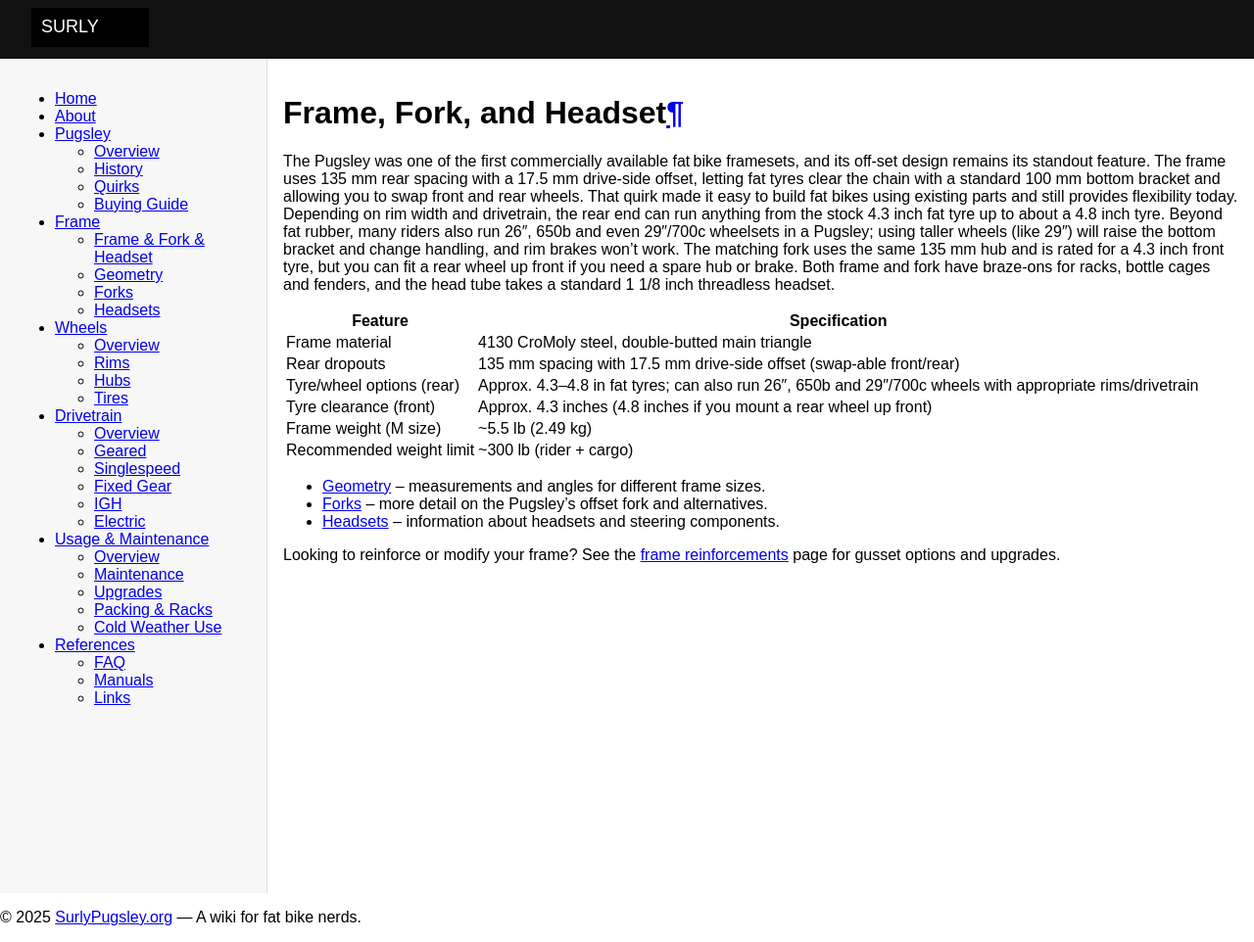
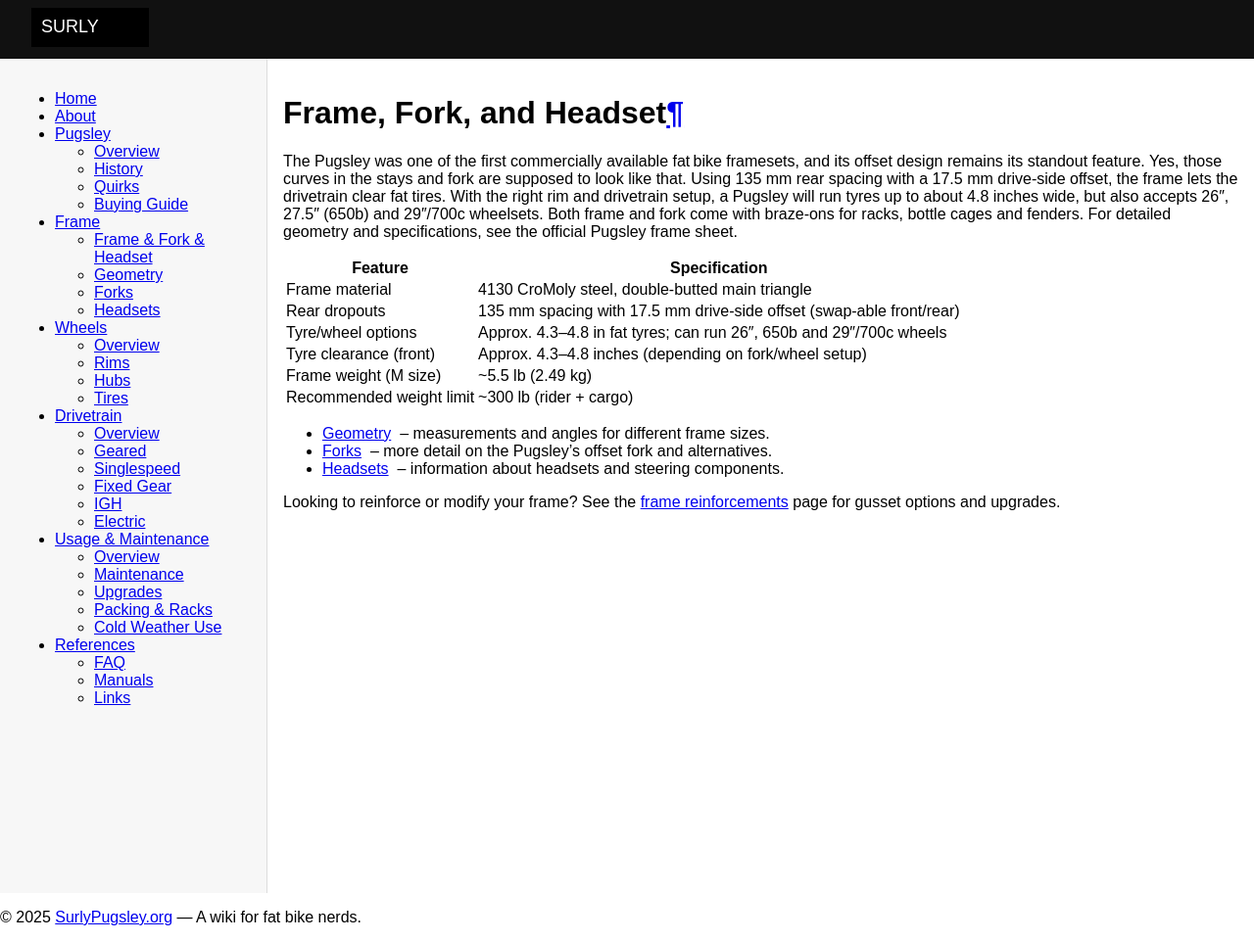
Before and after one commit to rpvnwnkl/SurlyPugsley, an MkDocs documentation site: the page built from docs/frame/index.md, in a window 1280 px wide. Shown: the whole page at 98% size. Built offline with MkDocs 1.6.1, drawn with Linux system fonts in a browser that asks for light colours.

Commit message:
Fix typos and improve clarity in frame documentation

```diff
--- a/docs/frame/index.md
+++ b/docs/frame/index.md
@@ -1,18 +1,18 @@
 # Frame, Fork, and Headset
 
-The Pugsley was one of the first commercially available fat bike framesets, and its off‑set design remains its standout feature. The frame uses 135 mm rear spacing with a 17.5 mm drive‑side offset, letting fat tyres clear the chain with a standard 100 mm bottom bracket and allowing you to swap front and rear wheels. That quirk made it easy to build fat bikes using existing parts and still provides flexibility today. Depending on rim width and drivetrain, the rear end can run anything from the stock 4.3 inch fat tyre up to about a 4.8 inch tyre. Beyond fat rubber, many riders also run 26″, 650b and even 29″/700c wheelsets in a Pugsley; using taller wheels (like 29″) will raise the bottom bracket and change handling, and rim brakes won’t work. The matching fork uses the same 135 mm hub and is rated for a 4.3 inch front tyre, but you can fit a rear wheel up front if you need a spare hub or brake. Both frame and fork have braze‑ons for racks, bottle cages and fenders, and the head tube takes a standard 1 1/8 inch threadless headset.
+The Pugsley was one of the first commercially available fat bike framesets, and its offset design remains its standout feature. Yes, those curves in the stays and fork are supposed to look like that. Using 135 mm rear spacing with a 17.5 mm drive‑side offset, the frame lets the drivetrain clear fat tires. With the right rim and drivetrain setup, a Pugsley will run tyres up to about 4.8 inches wide, but also accepts 26″, 27.5″ (650b) and 29″/700c wheelsets. Both frame and fork come with braze‑ons for racks, bottle cages and fenders. For detailed geometry and specifications, see the official Pugsley frame sheet.
 
 | Feature | Specification |
 | --- | --- |
 | Frame material | 4130 CroMoly steel, double‑butted main triangle |
 | Rear dropouts | 135 mm spacing with 17.5 mm drive‑side offset (swap‑able front/rear) |
-| Tyre/wheel options (rear) | Approx. 4.3–4.8 in fat tyres; can also run 26″, 650b and 29″/700c wheels with appropriate rims/drivetrain |
-| Tyre clearance (front) | Approx. 4.3 inches (4.8 inches if you mount a rear wheel up front) |
+| Tyre/wheel options | Approx. 4.3–4.8 in fat tyres; can run 26″, 650b and 29″/700c wheels |
+| Tyre clearance (front) | Approx. 4.3–4.8 inches (depending on fork/wheel setup) |
 | Frame weight (M size) | ~5.5 lb (2.49 kg) |
 | Recommended weight limit | ~300 lb (rider + cargo) |
 
-- [Geometry](geometry/) – measurements and angles for different frame sizes.
-- [Forks](fork/) – more detail on the Pugsley’s offset fork and alternatives.
-- [Headsets](headset/) – information about headsets and steering components.
+- [Geometry](geometry/)   – measurements and angles for different frame sizes.
+- [Forks](fork/)   – more detail on the Pugsley’s offset fork and alternatives.
+- [Headsets](headset/)   – information about headsets and steering components.
 
 Looking to reinforce or modify your frame? See the [frame reinforcements](reinforcements/) page for gusset options and upgrades.
```
